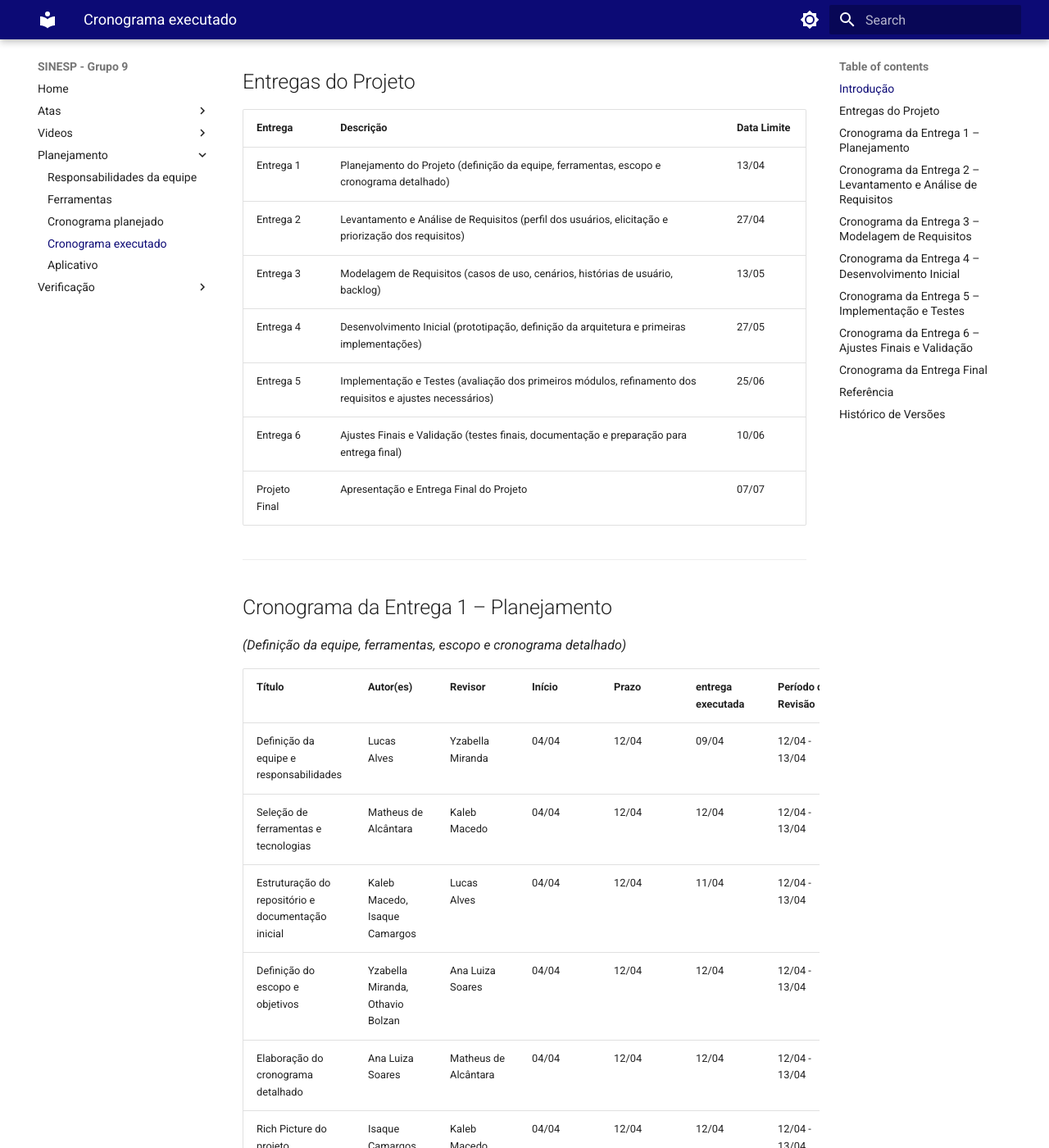
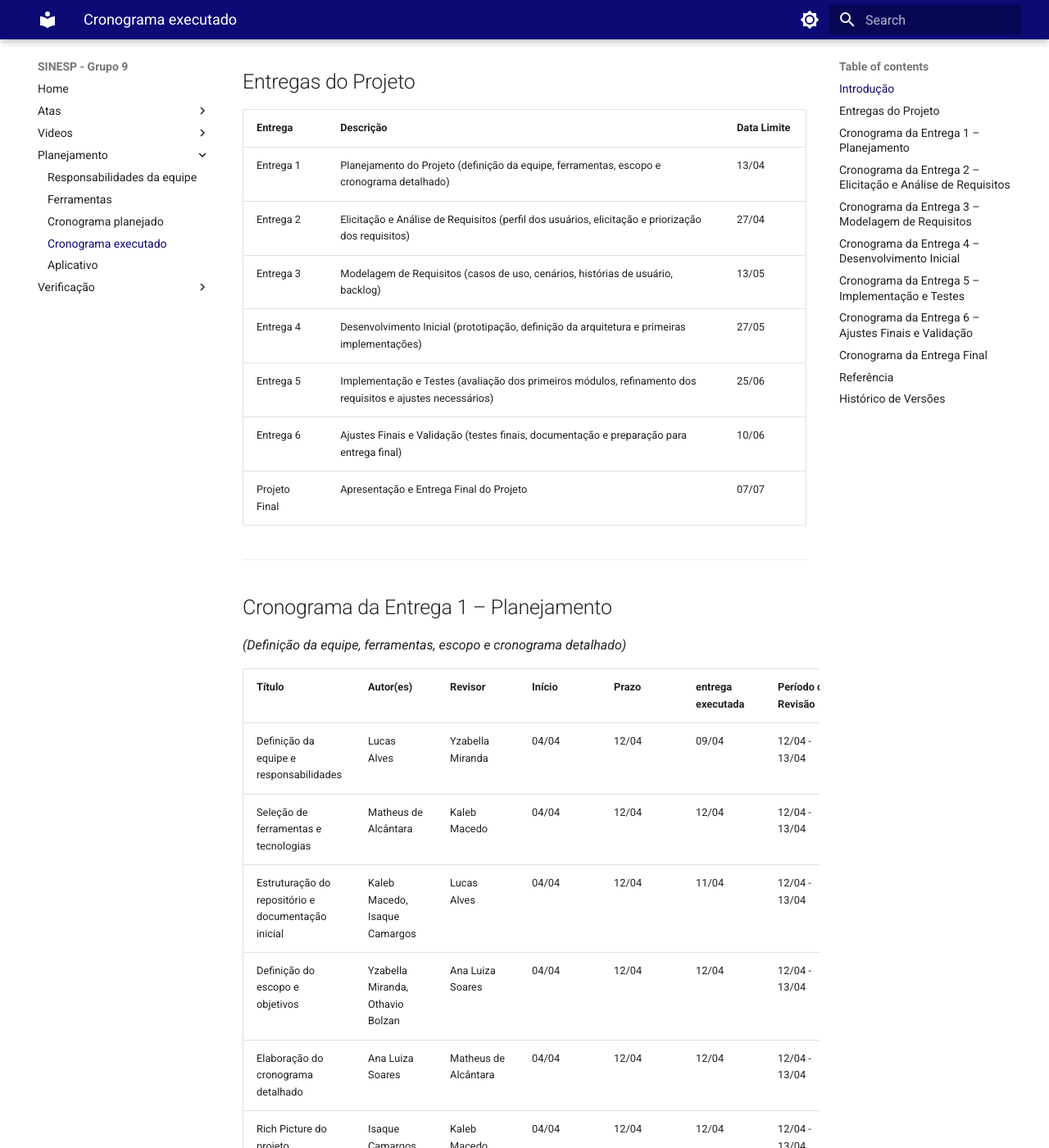
Before and after one commit to matheusdealcantara/2025.1-Grupo09, an MkDocs documentation site: the page built from docs/planejamento/Cronograma_execudato.md, in a window 1280 px wide and 1400 px high, scrolled down 368 px. Shown: the whole window at 82% size. Built offline with MkDocs 1.6.1 and Material for MkDocs 9.7.7, drawn with Linux system fonts in a browser that asks for light colours; some of the changed text lies outside the part shown.

Commit message:
docs: atualizar Cronograma_execudato.md

```diff
--- a/docs/planejamento/Cronograma_execudato.md
+++ b/docs/planejamento/Cronograma_execudato.md
@@ -11,7 +11,7 @@ O cronograma é uma ferramenta essencial no planejamento de projetos, pois organ
 | Entrega | Descrição | Data Limite |
 |--------|-----------|--------------|
 | Entrega 1 | Planejamento do Projeto (definição da equipe, ferramentas, escopo e cronograma detalhado) | 13/04 |
-| Entrega 2 | Levantamento e Análise de Requisitos (perfil dos usuários, elicitação e priorização dos requisitos) | 27/04 |
+| Entrega 2 | Elicitação e Análise de Requisitos (perfil dos usuários, elicitação e priorização dos requisitos) | 27/04 |
 | Entrega 3 | Modelagem de Requisitos (casos de uso, cenários, histórias de usuário, backlog) | 13/05 |
 | Entrega 4 | Desenvolvimento Inicial (prototipação, definição da arquitetura e primeiras implementações) | 27/05 |
 | Entrega 5 | Implementação e Testes (avaliação dos primeiros módulos, refinamento dos requisitos e ajustes necessários) | 25/06 |
@@ -36,7 +36,7 @@ O cronograma é uma ferramenta essencial no planejamento de projetos, pois organ
 
 ---
 
-## Cronograma da Entrega 2 – Levantamento e Análise de Requisitos
+## Cronograma da Entrega 2 – Elicitação e Análise de Requisitos
 
 *(Perfil dos usuários, elicitação e priorização dos requisitos)*
 
```
